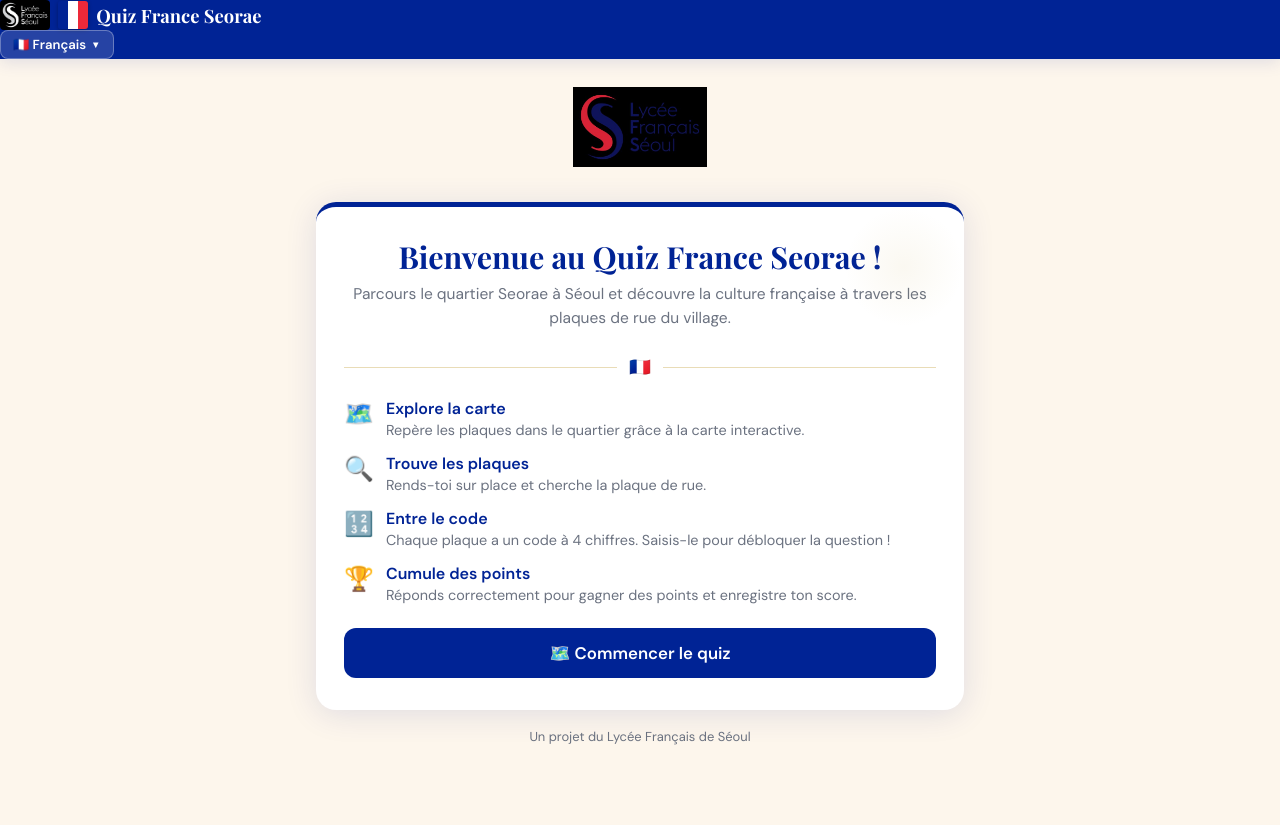
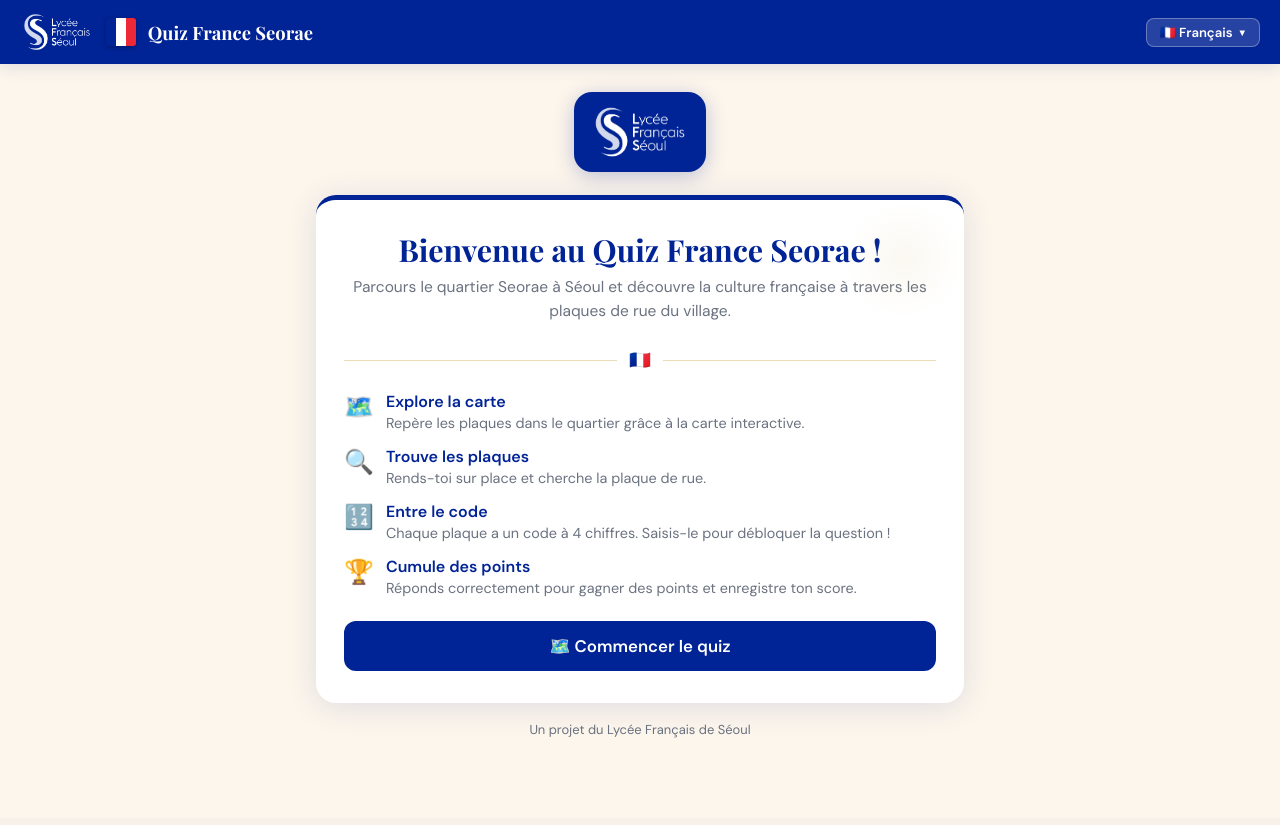
Before and after one commit to LeoCode28/france-seorae-quiz, a Flask app: page / in a window 1280 px wide. After the commit the page ends 738 px from the top, so only its background shows below. Run offline with Flask 3, Linux system fonts and the light colour scheme.

Commit message:
Fix: videos not appearing + logo black background removal + merge conflicts resolved

```diff
--- a/app.py
+++ b/app.py
@@ -645,15 +645,23 @@ def sync_plaque_coords():
     new_coords = {}
     unmatched = []
 
+    new_media = {}
     for pm in placemarks:
         code = _match_kml_name_to_question(pm['name'], questions)
         if code:
             new_coords[code] = {'lat': pm['lat'], 'lng': pm['lng']}
+            if pm['images'] or pm['videos']:
+                new_media[code] = {
+                    'images': pm['images'],
+                    'videos': pm['videos'],
+                }
         else:
             unmatched.append(pm['name'])
 
     if new_coords:
         PLAQUE_COORDS.update(new_coords)
+    if new_media:
+        PLAQUE_MEDIA.update(new_media)
 
     if unmatched:
         print(f'[sync] ⚠️  Non matchés : {", ".join(unmatched)}')
--- a/templates/accueil.html
+++ b/templates/accueil.html
@@ -2,7 +2,9 @@
 
 {% block content %}
 <div style="text-align:center; margin-bottom:18px;">
-  <img src="/static/lfs-logo.png" alt="Lycée Français de Séoul" style="height:80px; margin-bottom:12px;" />
+  <div style="display:inline-block; background:var(--bleu); border-radius:18px; padding:10px 16px; box-shadow:0 4px 20px rgba(0,35,149,0.25);">
+    <img src="/static/lfs-logo-white.png" alt="Lycée Français de Séoul" style="height:60px; display:block; mix-blend-mode:screen;" />
+  </div>
 </div>
 
 <div class="card" style="text-align:center;">
--- a/templates/base.html
+++ b/templates/base.html
@@ -23,31 +23,12 @@
     /* ── HEADER ── */
     header {
       background: var(--bleu);
-<<<<<<< HEAD
-      padding: 12px 20px;
-=======
       padding: 10px 20px;
->>>>>>> 7a3d501 (changement de la carte)
       display: flex; align-items: center; justify-content: space-between; gap: 10px;
       box-shadow: 0 3px 16px var(--ombre);
       position: sticky; top: 0; z-index: 100;
     }
     .logo {
-<<<<<<< HEAD
-      font-family: 'Playfair Display', serif;
-      font-size: 1.1rem; color: var(--blanc);
-      display: flex; align-items: center; gap: 8px;
-      flex-shrink: 0;
-      text-decoration: none;
-    }
-    .logo-img { height: 30px; width: auto; border-radius: 4px; }
-    .tricolore { display: flex; height: 24px; border-radius: 3px; overflow: hidden; box-shadow: 0 1px 4px rgba(0,0,0,0.3); }
-    .tricolore div { width: 8px; }
-    .tricolore .b { background: var(--bleu); }
-    .tricolore .w { background: var(--blanc); }
-    .tricolore .r { background: var(--rouge); }
-    .logo-text { white-space: nowrap; }
-=======
       color: var(--blanc);
       display: flex; align-items: center; gap: 12px;
       flex-shrink: 0;
@@ -58,6 +39,8 @@
       height: 44px; width: auto;
       object-fit: contain;
       flex-shrink: 0;
+      border-radius: 8px;
+      mix-blend-mode: screen;
     }
     .tricolore {
       display: flex; height: 28px; border-radius: 3px; overflow: hidden;
@@ -73,7 +56,6 @@
       white-space: nowrap;
       color: var(--blanc);
     }
->>>>>>> 7a3d501 (changement de la carte)
 
     .header-right { display: flex; align-items: center; gap: 8px; }
 
@@ -218,19 +200,6 @@
     .rue-tag { display: inline-flex; align-items: center; gap: 6px; background: #EEF1FF; color: var(--bleu); padding: 5px 13px; border-radius: 20px; font-size: 0.83rem; font-weight: 600; margin-bottom: 14px; }
 
     /* ── RESPONSIVE ── */
-<<<<<<< HEAD
-    @media (max-width: 480px) {
-      main { padding: 18px 12px 70px; }
-      .card { padding: 22px 16px; }
-      h1 { font-size: 1.55rem; }
-      header { padding: 10px 12px; }
-      .logo { font-size: 0.9rem; gap: 6px; }
-      .logo-img { height: 22px; }
-      .tricolore { height: 20px; }
-      .tricolore div { width: 6px; }
-      .score-badge { padding: 4px 10px; font-size: 0.75rem; }
-    }
-=======
     @media (max-width: 600px) {
       main { padding: 18px 12px 70px; }
       .card { padding: 22px 16px; }
@@ -247,7 +216,6 @@
       .tricolore { display: none; }
       .logo-text { font-size: 0.88rem; }
     }
->>>>>>> 7a3d501 (changement de la carte)
   </style>
   {% block extra_head %}{% endblock %}
 </head>
```
